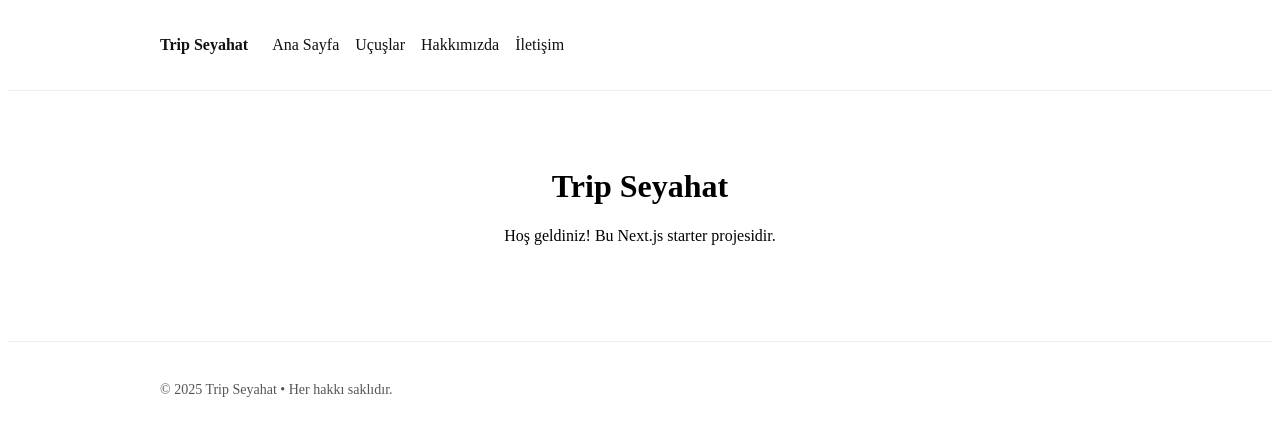
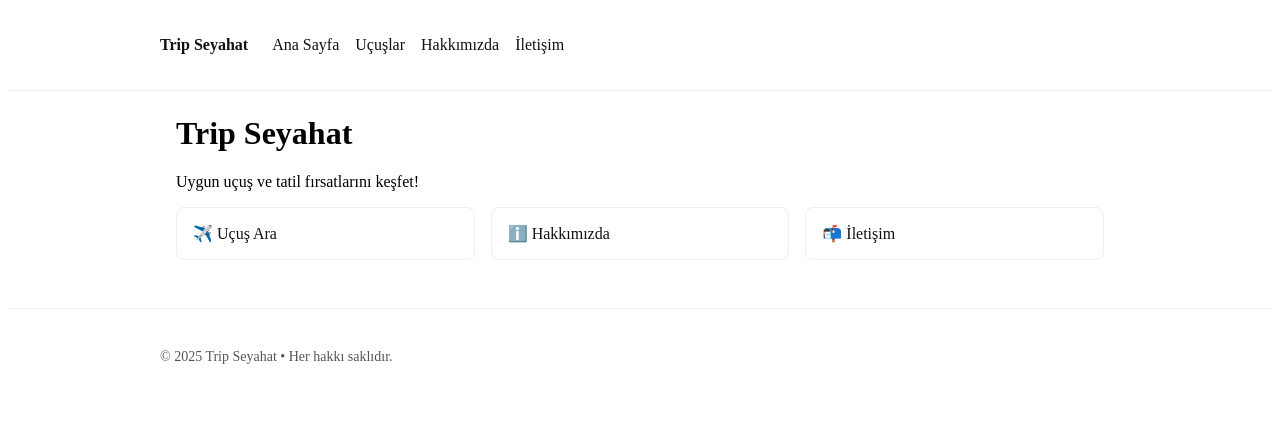
Before and after one commit to tripseyahat/tripseyahat-site, a Next.js app: page / in a window 1280 px wide. Shown: the top 436 px of the page. Built offline with nearby package versions, Linux system fonts and the light colour scheme.

Commit message:
Update page.js

```diff
--- a/app/page.js
+++ b/app/page.js
@@ -1,8 +1,20 @@
-export default function Home() {
+export default function HomePage() {
   return (
-    <main style={{ padding: "2rem", textAlign: "center" }}>
+    <main className="container">
       <h1>Trip Seyahat</h1>
-      <p>Hoş geldiniz! Bu Next.js starter projesidir.</p>
+      <p>Uygun uçuş ve tatil fırsatlarını keşfet!</p>
+
+      <section className="cards">
+        <a className="card" href="/flights">
+          ✈️ Uçuş Ara
+        </a>
+        <a className="card" href="/about">
+          ℹ️ Hakkımızda
+        </a>
+        <a className="card" href="/contact">
+          📬 İletişim
+        </a>
+      </section>
     </main>
   );
 }
```
